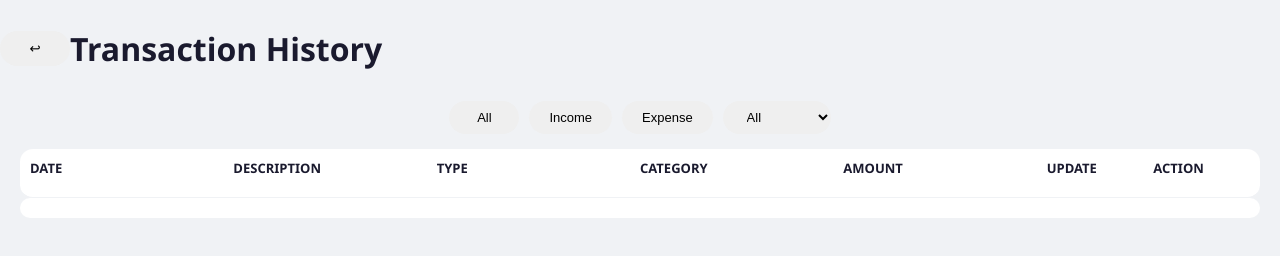
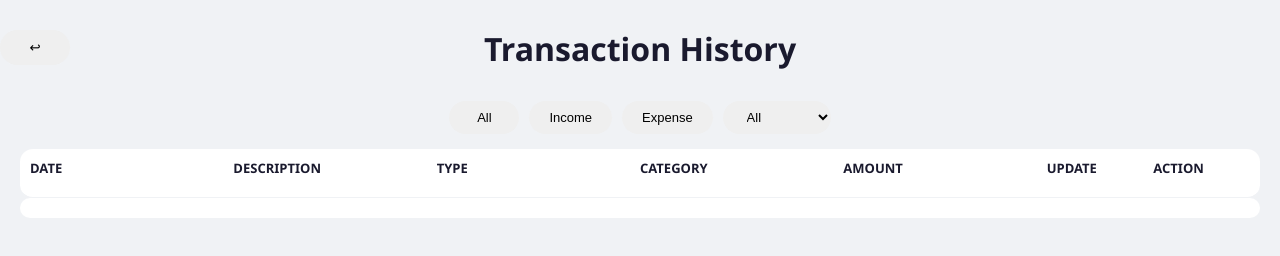
Before and after one commit to Nafees-Mohamed/Expense-Tracker, a website: page public/html/transaction.html in a window 1280 px wide. Drawn offline with Linux system fonts and the light colour scheme; no server answers; sample sign-in values are in the browser's storage.

Commit message:
Fixed issue

```diff
--- a/public/css/style.css
+++ b/public/css/style.css
@@ -36,10 +36,9 @@ body {
 h2{
     font-size: 32px;
     font-weight: 700;
-    text-align: center;
     color: #1a1a2e;
     text-align:center;
-    margin-left: 0;
+    justify-content: center;
 
 }
 
@@ -66,7 +65,13 @@ h2{
 .history-top{
     display: flex;
     align-items: center;
+    justify-content: center;
 
+}
+.history-top a{
+    position:absolute;
+    left:0;
+    top: 30px;;
 }
 .expense-page{
     border-radius: 50px;
--- a/public/html/transaction.html
+++ b/public/html/transaction.html
@@ -8,10 +8,11 @@
 </head>
 <body>
     <div class="history-top">
-         <a href="expense.html">
+        <div><a href="expense.html">
             <button class="expense-page">↩</button>
         </a>
-        <h2>Transaction History</h2>
+        </div>
+        <div><h2>Transaction History</h2></div>
     </div>
 
     <div class="display">
```
